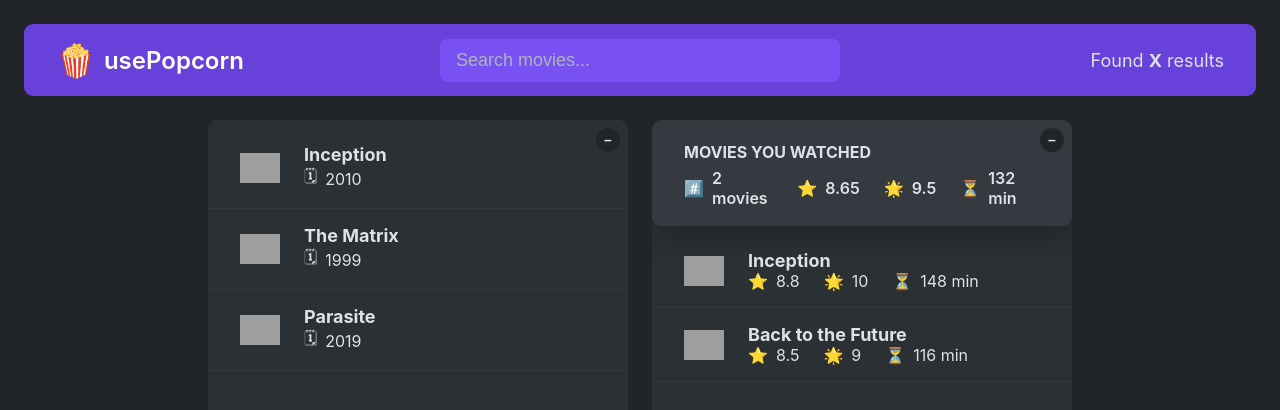
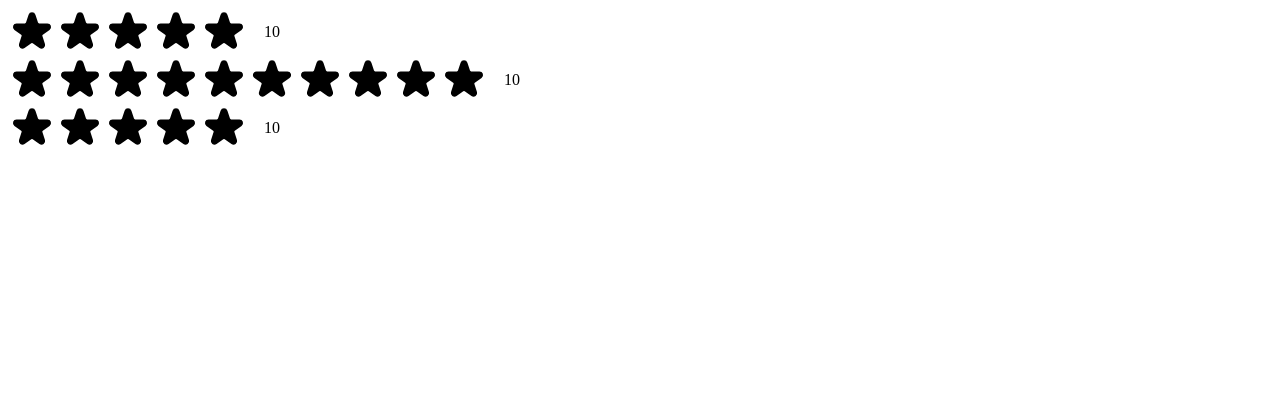
Before and after one commit to myhzyy/usePopcornApp, a React (Create React App) app in the folder usepopcorn/: page / in a window 1280 px wide. Shown: the top 410 px of the page. Built offline with nearby package versions, Linux system fonts and the light colour scheme; grey boxes are pictures that could not be loaded.

Commit message:
interface and list complete

```diff
--- a/usepopcorn/src/App.js
+++ b/usepopcorn/src/App.js
@@ -50,12 +50,36 @@
 const average = (arr) =>
   arr.reduce((acc, cur, i, arr) => acc + cur / arr.length, 0);
 
-function NavBar() {
+export default function App() {
+  const [movies, setMovies] = useState(tempMovieData);
+  const [watched, setWatched] = useState(tempWatchedData);
+
+  return (
+    <>
+      <NavBar>
+        <Search />
+        <NumResults movies={movies} />
+      </NavBar>
+
+      <Main>
+        <Box>
+          <MovieList movies={movies} />
+        </Box>
+
+        <Box>
+          <WatchedSummary watched={watched} />
+          <WatchMovieList watched={watched} />
+        </Box>
+      </Main>
+    </>
+  );
+}
+
+function NavBar({ children }) {
   return (
     <nav className="nav-bar">
       <Logo />
-      <Search />
-      <NumResults />
+      {children}
     </nav>
   );
 }
@@ -83,50 +107,54 @@
   );
 }
 
-function NumResults() {
+function NumResults({ movies }) {
   return (
     <p className="num-results">
-      Found <strong>X</strong> results
+      Found <strong>{movies.le}</strong> results
     </p>
   );
 }
 
-export default function App() {
-  return (
-    <>
-      <NavBar />
-      <Main />
-    </>
-  );
+function Main({ children }) {
+  return <main className="main">{children}</main>;
 }
 
-function Main() {
-  return (
-    <main className="main">
-      <ListBox />
-      <WatchedBox />
-    </main>
-  );
-}
+function Box({ children }) {
+  const [isOpen, setIsOpen] = useState(true);
 
-function ListBox() {
-  const [isOpen1, setIsOpen1] = useState(true);
   return (
     <div className="box">
-      <button
-        className="btn-toggle"
-        onClick={() => setIsOpen1((open) => !open)}
-      >
-        {isOpen1 ? "–" : "+"}
+      <button className="btn-toggle" onClick={() => setIsOpen((open) => !open)}>
+        {isOpen ? "–" : "+"}
       </button>
-      {isOpen1 && <MovieList />}
+      {isOpen && children}
     </div>
   );
 }
 
-function MovieList() {
-  const [movies, setMovies] = useState(tempMovieData);
+// function WatchedBox() {
+// const [watched, setWatched] = useState(tempWatchedData);
+//   const [isOpen2, setIsOpen2] = useState(true);
 
+//   return (
+//     <div className="box">
+//       <button
+//         className="btn-toggle"
+//         onClick={() => setIsOpen2((open) => !open)}
+//       >
+//         {isOpen2 ? "–" : "+"}
+//       </button>
+//       {isOpen2 && (
+//         <>
+//           <WatchedSummary watched={watched} />
+//           <WatchMovieList watched={watched} />
+//         </>
+//       )}
+//     </div>
+//   );
+// }
+
+function MovieList({ movies }) {
   return (
     <ul className="list">
       {movies?.map((movie) => (
@@ -148,28 +176,6 @@
         </p>
       </div>
     </li>
-  );
-}
-
-function WatchedBox() {
-  const [watched, setWatched] = useState(tempWatchedData);
-  const [isOpen2, setIsOpen2] = useState(true);
-
-  return (
-    <div className="box">
-      <button
-        className="btn-toggle"
-        onClick={() => setIsOpen2((open) => !open)}
-      >
-        {isOpen2 ? "–" : "+"}
-      </button>
-      {isOpen2 && (
-        <>
-          <WatchedSummary watched={watched} />
-          <WatchMovieList watched={watched} />
-        </>
-      )}
-    </div>
   );
 }
 
--- /dev/null
+++ b/usepopcorn/src/StarRating.js
@@ -0,0 +1,84 @@
+const containerStyle = {
+  display: "flex",
+  alignItems: "center",
+  gap: "16px",
+};
+
+const starContainerStyle = {
+  display: "flex",
+};
+
+const textStyle = {
+  lineHeight: "1",
+  margin: "0",
+};
+
+export default function StarRating({ maxRating = 5 }) {
+  return (
+    <div style={containerStyle}>
+      <div style={starContainerStyle}>
+        {Array.from({ length: maxRating }, (_, i) => (
+          <Star key={i} />
+        ))}
+      </div>
+      <p style={textStyle}>10</p>
+    </div>
+  );
+}
+
+const starStyle = {
+  width: "48px",
+  height: "48px",
+  display: "block",
+  curson: "pointer",
+};
+
+console.log(starStyle);
+
+function Star() {
+  return (
+    <span role="button" style={starStyle}>
+      <svg
+        xmlns="http://www.w3.org/2000/svg"
+        viewBox="0 0 20 20"
+        fill="#000"
+        stroke="#000"
+      >
+        <path d="M9.049 2.927c.3-.921 1.603-.921 1.902 0l1.07 3.292a1 1 0 00.95.69h3.462c.969 0 1.371 1.24.588 1.81l-2.8 2.034a1 1 0 00-.364 1.118l1.07 3.292c.3.921-.755 1.688-1.54 1.118l-2.8-2.034a1 1 0 00-1.175 0l-2.8 2.034c-.784.57-1.838-.197-1.539-1.118l1.07-3.292a1 1 0 00-.364-1.118L2.98 8.72c-.783-.57-.38-1.81.588-1.81h3.461a1 1 0 00.951-.69l1.07-3.292z" />
+      </svg>
+    </span>
+  );
+}
+
+/*
+FULL STAR
+
+<svg
+  xmlns="http://www.w3.org/2000/svg"
+  viewBox="0 0 20 20"
+  fill="#000"
+  stroke="#000"
+>
+  <path
+    d="M9.049 2.927c.3-.921 1.603-.921 1.902 0l1.07 3.292a1 1 0 00.95.69h3.462c.969 0 1.371 1.24.588 1.81l-2.8 2.034a1 1 0 00-.364 1.118l1.07 3.292c.3.921-.755 1.688-1.54 1.118l-2.8-2.034a1 1 0 00-1.175 0l-2.8 2.034c-.784.57-1.838-.197-1.539-1.118l1.07-3.292a1 1 0 00-.364-1.118L2.98 8.72c-.783-.57-.38-1.81.588-1.81h3.461a1 1 0 00.951-.69l1.07-3.292z"
+  />
+</svg>
+
+
+EMPTY STAR
+
+<svg
+  xmlns="http://www.w3.org/2000/svg"
+  fill="none"
+  viewBox="0 0 24 24"
+  stroke="#000"
+>
+  <path
+    strokeLinecap="round"
+    strokeLinejoin="round"
+    strokeWidth="{2}"
+    d="M11.049 2.927c.3-.921 1.603-.921 1.902 0l1.519 4.674a1 1 0 00.95.69h4.915c.969 0 1.371 1.24.588 1.81l-3.976 2.888a1 1 0 00-.363 1.118l1.518 4.674c.3.922-.755 1.688-1.538 1.118l-3.976-2.888a1 1 0 00-1.176 0l-3.976 2.888c-.783.57-1.838-.197-1.538-1.118l1.518-4.674a1 1 0 00-.363-1.118l-3.976-2.888c-.784-.57-.38-1.81.588-1.81h4.914a1 1 0 00.951-.69l1.519-4.674z"
+  />
+</svg>
+
+*/
--- a/usepopcorn/src/index.js
+++ b/usepopcorn/src/index.js
@@ -1,11 +1,16 @@
 import React from "react";
 import ReactDOM from "react-dom/client";
-import "./index.css";
-import App from "./App";
+// import "./index.css";
+// import App from "./App";
+
+import StarRating from "./StarRating";
 
 const root = ReactDOM.createRoot(document.getElementById("root"));
 root.render(
   <React.StrictMode>
-    <App />
+    {/* <App /> */}
+    <StarRating maxRating={5} />
+    <StarRating maxRating={10} />
+    <StarRating />
   </React.StrictMode>
 );
```
